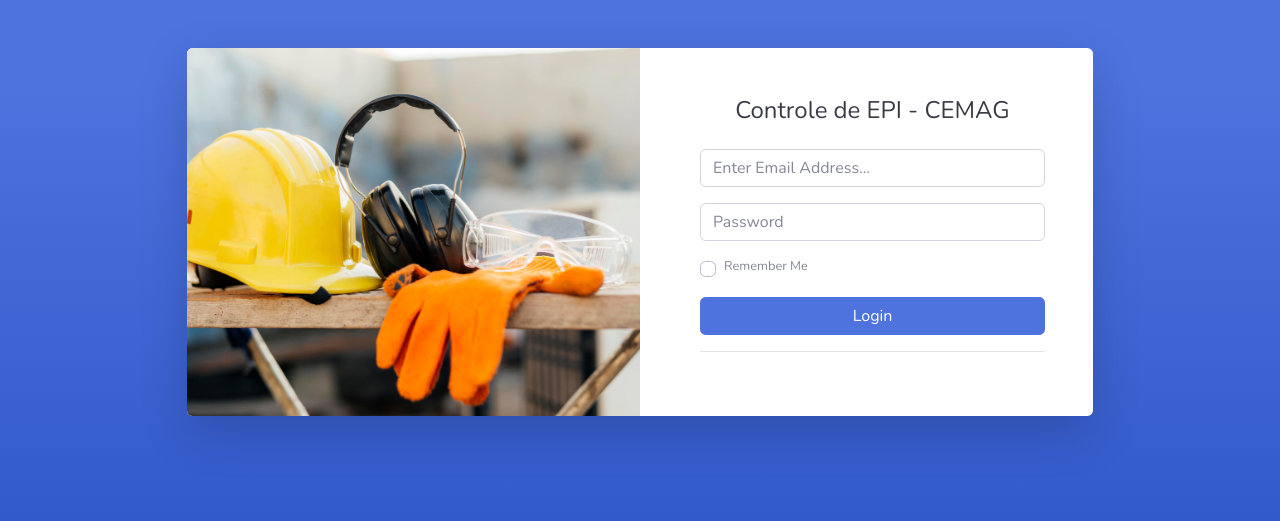
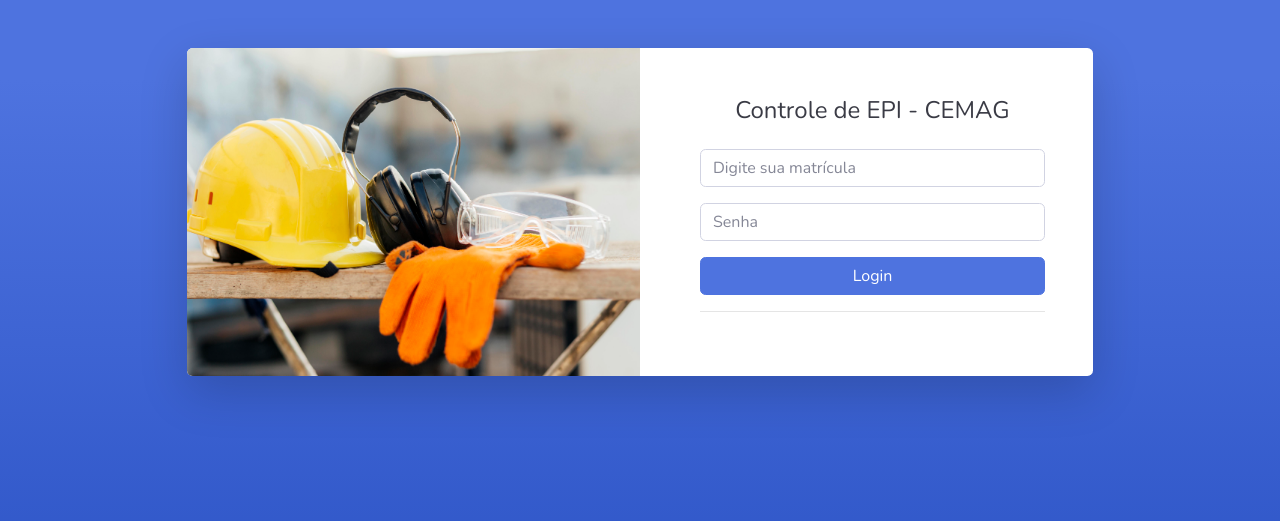
Before and after one commit to Cemag-pcp/projeto_sistema_epi, a Flask app: page /login in a window 1280 px wide. Shown: the top 521 px of the page. Run offline with Flask 2, Linux system fonts and the light colour scheme; some libraries are stand-ins or nearby versions.

Commit message:
placeholder tela de login (senha e password)

```diff
--- a/templates/login.html
+++ b/templates/login.html
@@ -53,19 +53,19 @@
                                             <div class="form-group">
                                                 <input class="form-control form-control-user"
                                                     id="username" name="username" type="text"
-                                                    placeholder="Enter Email Address..." required>
+                                                    placeholder="Digite sua matrícula" required>
                                             </div>
                                             <div class="form-group">
                                                 <input type="password" class="form-control form-control-user"
-                                                    placeholder="Password" id="password" name="password" required>
+                                                    placeholder="Senha" id="password" name="password" required>
                                             </div>
-                                            <div class="form-group">
+                                            <!-- <div class="form-group">
                                                 <div class="custom-control custom-checkbox small">
                                                     <input type="checkbox" class="custom-control-input" id="customCheck">
                                                     <label class="custom-control-label" for="customCheck">Remember
                                                         Me</label>
                                                 </div>
-                                            </div>
+                                            </div> -->
                                             <button type="submit" class="btn btn-primary btn-user btn-block">Login</button>
                                             <!-- <a href="/" class="btn btn-primary btn-user btn-block">Login</a> -->
                                             <hr>
```
